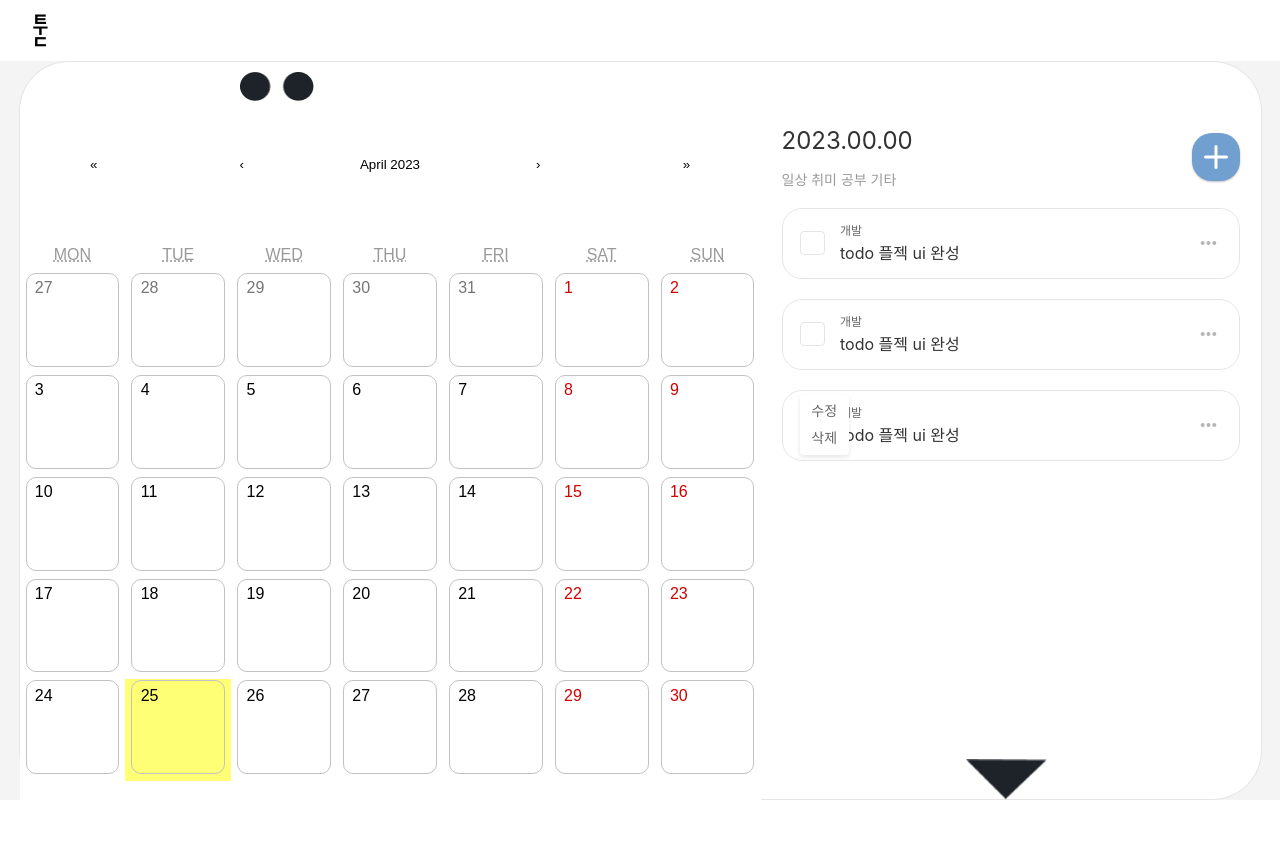
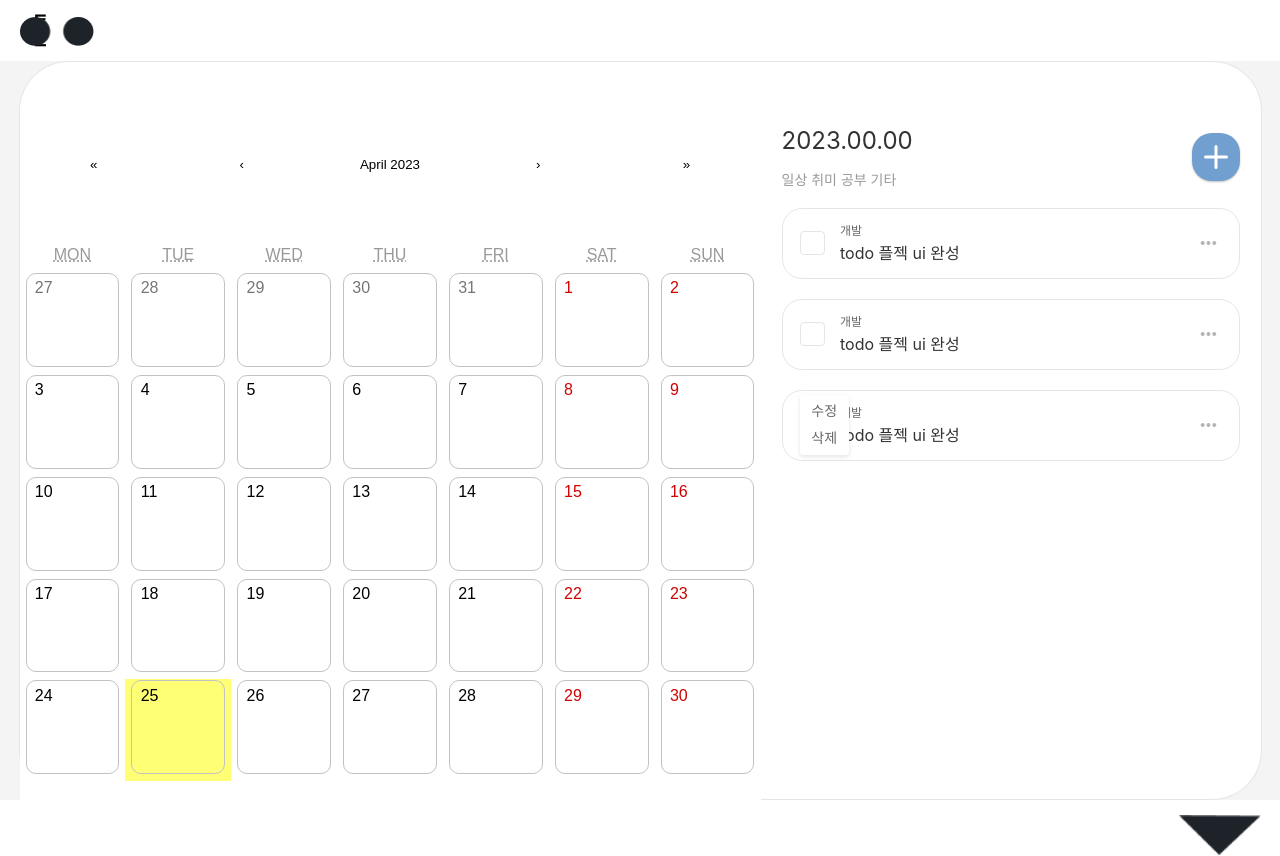
Before and after one commit to yejz0715/my-todoList-app, a React (Create React App) app: page /todo in a window 1280 px wide. Before the commit the page ends 803 px from the top, so only its background shows below. Built offline with nearby package versions, Linux system fonts and the light colour scheme; sample sign-in values are in the browser's storage; a web font is replaced by a local one.

Commit message:
todoMainPage_ui 수정, 변수명 수정

```diff
--- a/src/pages/Main/index.jsx
+++ b/src/pages/Main/index.jsx
@@ -5,7 +5,7 @@ import mouthIcon from "../../assets/todo-icon-mouth.png";
 import TodoTemplate from "../../components/Todo/TodoTemplate";
 import TodoList from "../../components/Todo/TodoList";
 import TodoCalendar from "../../components/Todo/TodoCalendar";
-import TodoInput from "../../components/Todo/TodoInput";
+import TodoInputModal from "../../components/Todo/TodoInputModal";
 const Todo = () => {
   const [InputModalOpen, setInputModalOpen] = useState(false);
 
@@ -15,13 +15,14 @@ const Todo = () => {
 
   return (
     <>
-      {InputModalOpen && <TodoInput setInputModalOpen={setInputModalOpen} />}
+      {InputModalOpen && (
+        <TodoInputModal setInputModalOpen={setInputModalOpen} />
+      )}
 
       <S.TodoContainer>
         <S.TodoWarp>
+          <S.EyeIcon src={eyeIcon} alt="eyeIcon" />
           <S.CalendarWarp>
-            <S.EyeIcon src={eyeIcon} alt="eyeIcon" />
-
             <TodoCalendar />
             <S.Icons></S.Icons>
           </S.CalendarWarp>
--- a/src/pages/Main/style.js
+++ b/src/pages/Main/style.js
@@ -10,35 +10,37 @@ export const TodoContainer = styled.div`
   background-color: #f4f4f4f4;
 `;
 
-export const EyeIcon = styled.img`
-  width: 74.37px;
-  height: 28.73px;
-  position: absolute;
-  top: 72px;
-  left: 240px;
-`;
-export const MouthIcon = styled.img`
-  width: 81.49px;
-  height: 40.89px;
-  position: absolute;
-  bottom: 0;
-  right: 233px;
-`;
-
 export const TodoWarp = styled.div`
+  position: relative;
   display: flex;
   width: 100%;
   max-width: 77.6875rem;
   height: 100%;
-  max-height: 48.5rem;
+  max-height: 740px;
+  /* max-height: 48.5rem; */
   border: 1px solid rgba(0, 0, 0, 0.1);
   border-radius: 3.125rem;
   background-color: var(--color-background);
 `;
+
+export const EyeIcon = styled.img`
+  position: absolute;
+  top: -2.7956rem;
+  left: 0rem;
+  width: 4.6481rem;
+  height: 1.7956rem;
+`;
+export const MouthIcon = styled.img`
+  position: absolute;
+  bottom: -3.56rem;
+  right: 0rem;
+  width: 5.0931rem;
+  height: 2.5556rem;
+`;
+
 export const CalendarWarp = styled.div`
   display: flex;
   flex-direction: column;
-  /* justify-content: center; */
   align-items: center;
   width: 100%;
   height: 100%;
@@ -76,7 +78,7 @@ export const InsertButton = styled(BsPlus)`
   max-width: 3rem;
   height: 100%;
   max-height: 3rem;
-  color: white;
+  color: #fff;
   background-color: var(--color-serve-one);
   border-radius: 1.25rem;
   box-shadow: 0px 1px 2px rgba(0, 0, 0, 0.25);
```
